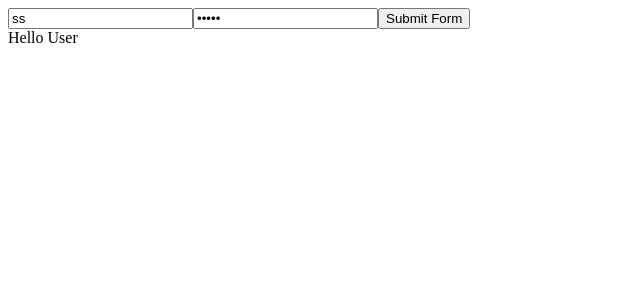
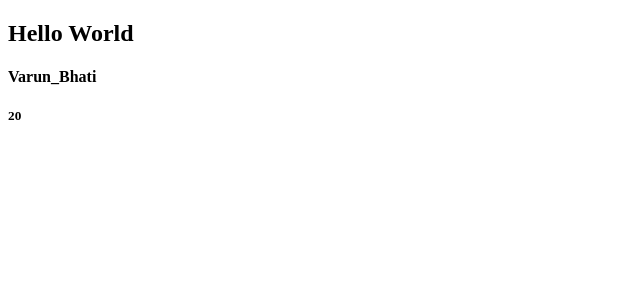
Before and after one commit to varuniit1994/react_practice, a React (Create React App) app: page / in a window 1280 px wide. Shown: the top 300 px of the page, without its empty margins (0-640 px from the left). Built offline with nearby package versions, Linux system fonts and the light colour scheme.

Commit message:
Understanding basics of Props

```diff
--- a/src/App.js
+++ b/src/App.js
@@ -1,37 +1,24 @@
 import React, { useState } from 'react';
+
+function GreetComponent(props)
+{
+  console.log(props);
+  return (
+    <div>
+      <h4>{props.name}</h4>
+      <h5>{props.age}</h5>
+    </div>
+  )
+}
 
 function App()
 {
-  const [name,setName]=useState("ss");
-  const [password,setPassword]=useState("pass1");
-
   return(
-    <div>
-      <input type="text" value={name} onChange={updateTextField}></input>
-      <input type="password" value={password} onChange={updatePassword}></input>
-
-      <button onClick={submitForm}>Submit Form</button>
-      <br></br>
-      {name==="admin" && password==="admin" ? "Hello admin":"Hello User"}
-    </div>
+     <div>
+        <h2>Hello World</h2>
+        <GreetComponent name="Varun_Bhati" age={20}></GreetComponent>
+     </div>
   )
-
-  function updateTextField(event)
-  {
-    console.log(event.target);
-    setName(event.target.value);
-  }
-
-  function updatePassword(e)
-  {
-    console.log(e.target);
-    setPassword(e.target.value);
-  }
-
-  function submitForm()
-  {
-    console.log(`name: ${name} and password: ${password}`);
-  }
 }
 
 export default App;
```
